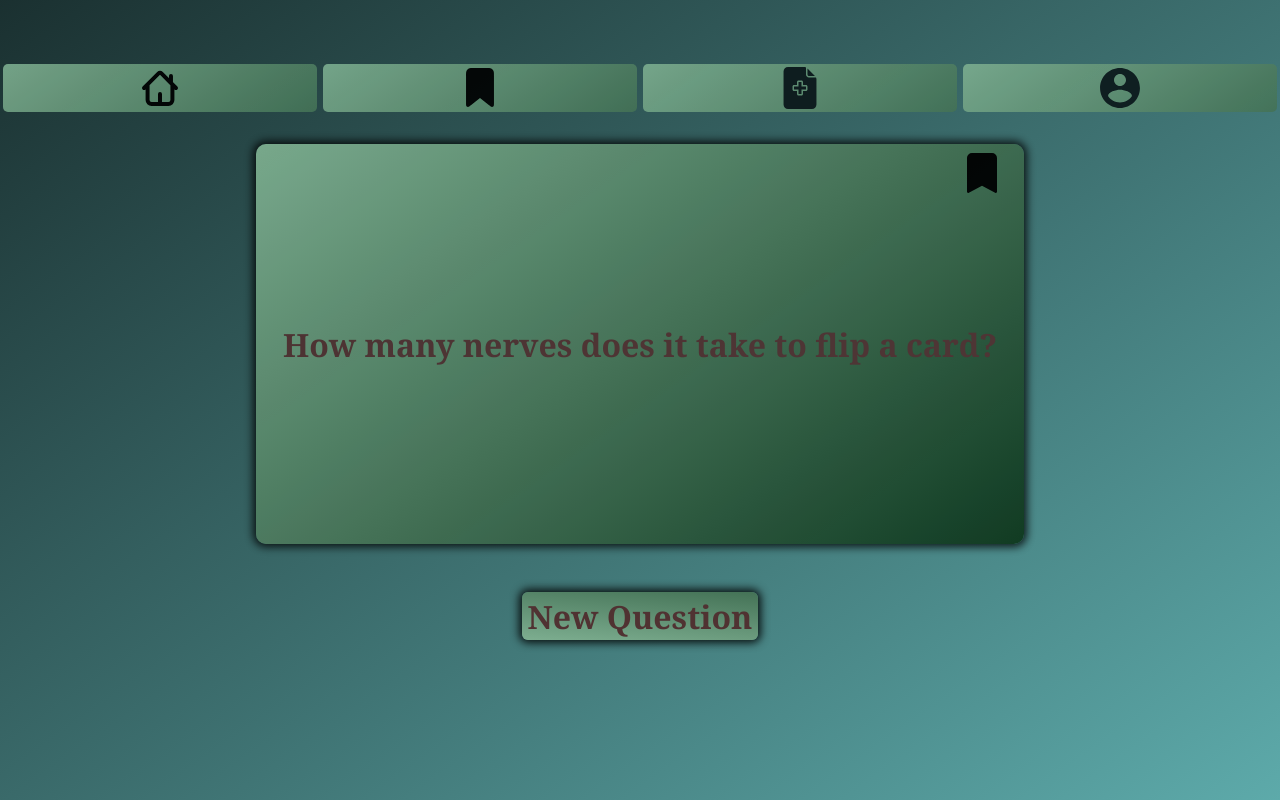
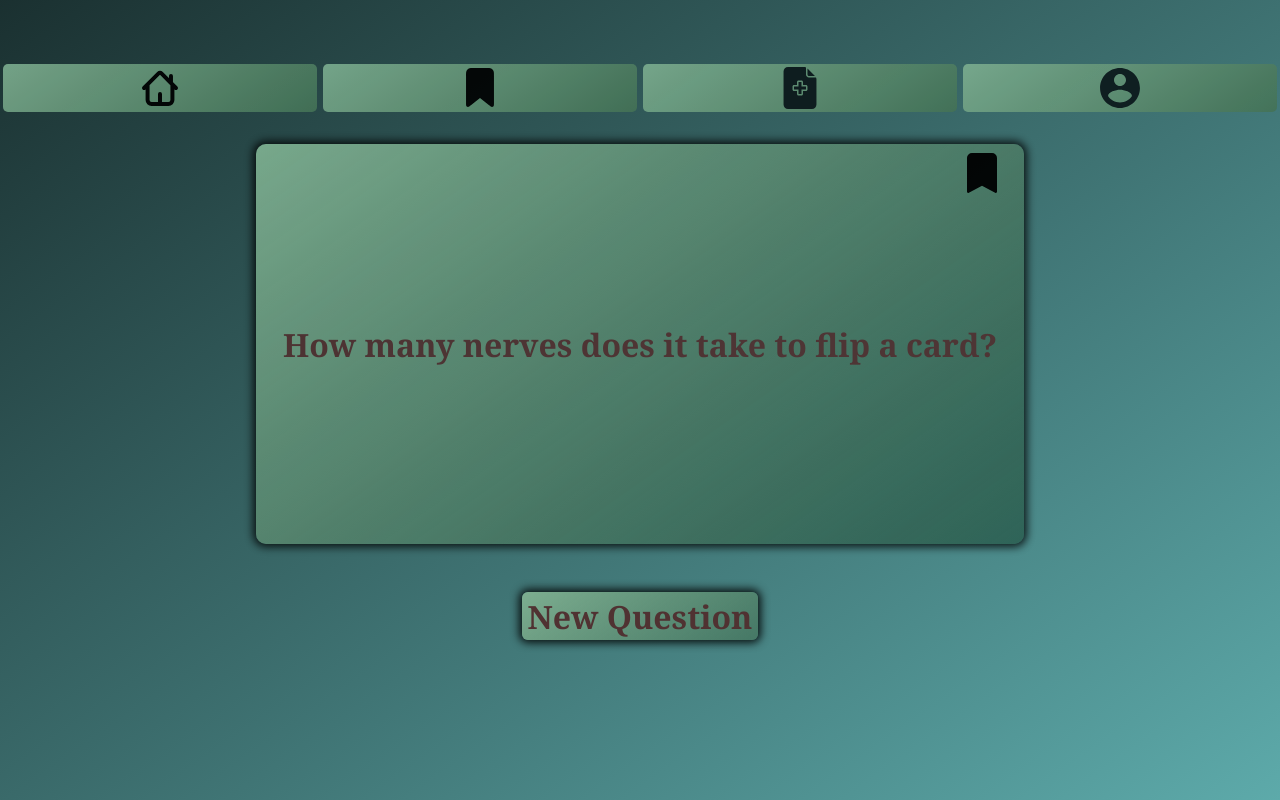
Before and after one commit to FrankSiyli/Quiz_App, a website: page index.html in a window 1280 px wide. Shown: the part 672-1472 px from the top of the page. Drawn offline with Linux system fonts and the light colour scheme.

Commit message:
cdd changes

```diff
--- a/components/buttons.css
+++ b/components/buttons.css
@@ -36,7 +36,7 @@
   z-index: 5;
   height: 3rem;
   font-size: 2rem;
-  background: linear-gradient(5deg, rgba(125, 174, 144, 1), rgb(68, 114, 86)) ;
+  background: linear-gradient(145deg, rgba(125, 174, 144, 1), rgba(68, 114, 86, 0.657)) ;
   box-shadow: var(--box-shadow);
   border-radius: 6px;
   margin-bottom: 20vh;
--- a/components/card.css
+++ b/components/card.css
@@ -15,7 +15,7 @@
   transform-style: preserve-3d;
   cursor: pointer;
   position: relative;
-  background: linear-gradient(145deg, rgba(125, 174, 144, 1), #0e371d) ;
+  background: linear-gradient(145deg, rgba(125, 174, 144, 1), #0e371d7b) ;
   box-shadow: var(--box-shadow);
   text-align: center;
   border-radius: 10px;
```
